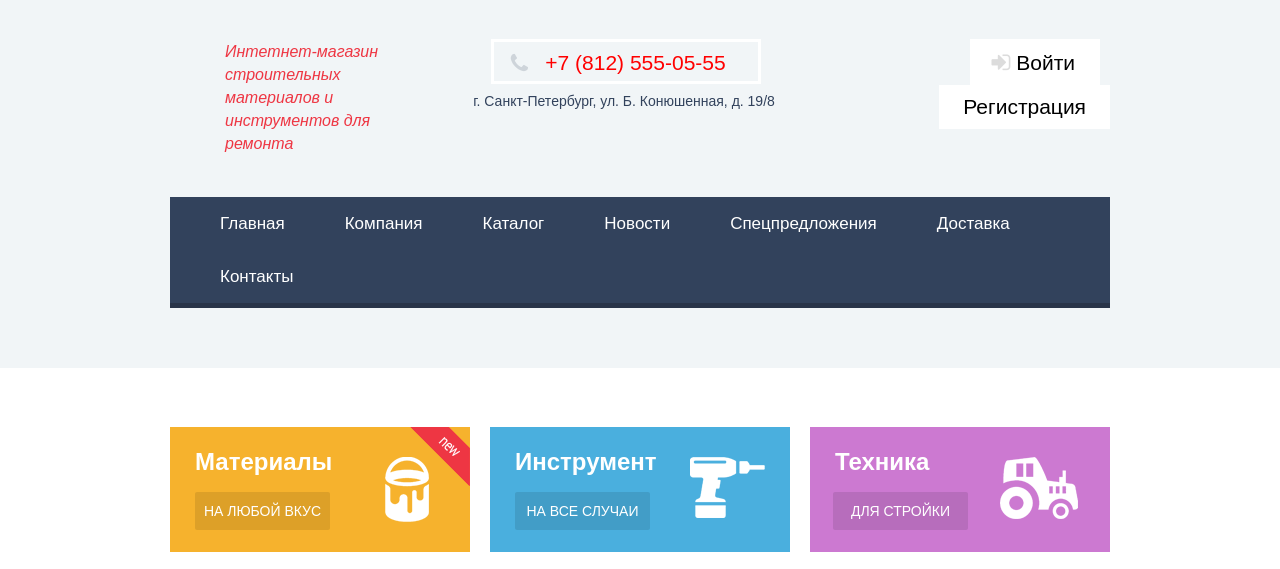
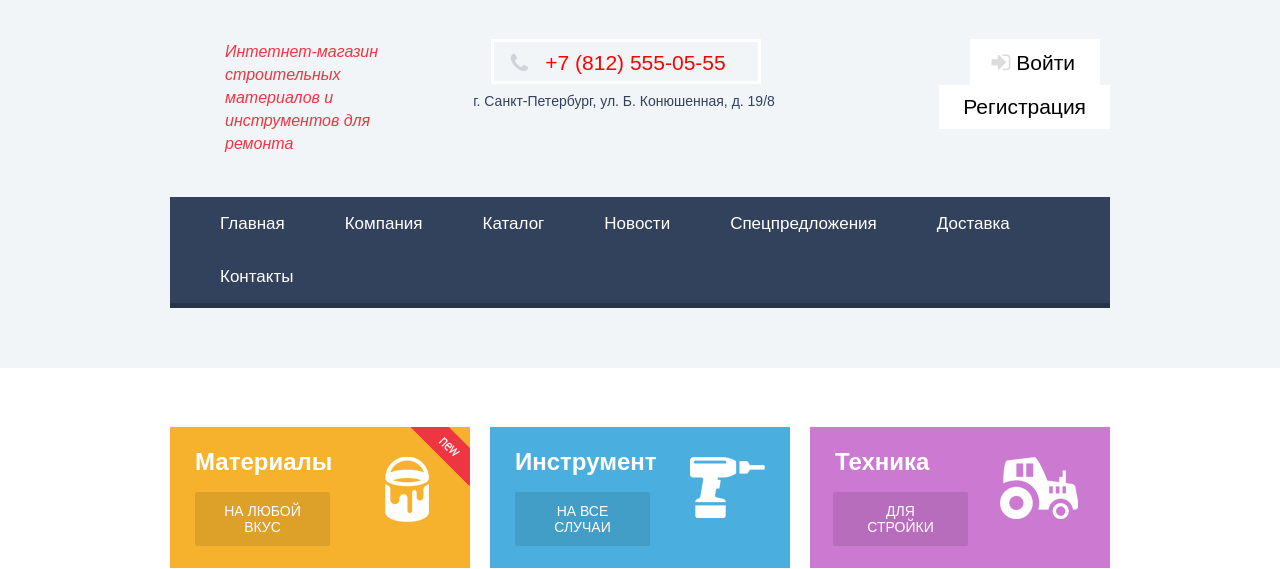
Before and after one commit to andrewandreev1/203229-technomart, a plain HTML site: page index.html in a window 1280 px wide. Shown: the part 50-619 px from the top of the page. Drawn offline with Linux system fonts and the light colour scheme; files whose address does not match are found by name; a web font is replaced by a local one.

Commit message:
o4 muc4 content

```diff
--- a/css/style.css
+++ b/css/style.css
@@ -925,6 +925,7 @@ footer {
 .everything-item h2 {
     font-family: "Cuprum", "Arial", sans-serif;
     padding: 0 25px;
+	width: 155px;
     font-weight: bold;
     font-size: 24px;
     line-height: 30px;
@@ -932,12 +933,14 @@ footer {
 .everything-item a {
     font-family: "Cuprum", "Arial", sans-serif;
     font-size: 14px;
-    width: 135px;
+    width: 95px;
     text-align: center;
     margin-left: 25px;
     border-radius: 2px;
     padding-top: 11px;
     padding-bottom: 11px;
+	padding-right: 20px;
+	padding-left: 20px;
     margin-bottom: 22px;
     background: rgba(0, 0, 0, 0.1);
     text-transform: uppercase;
```
